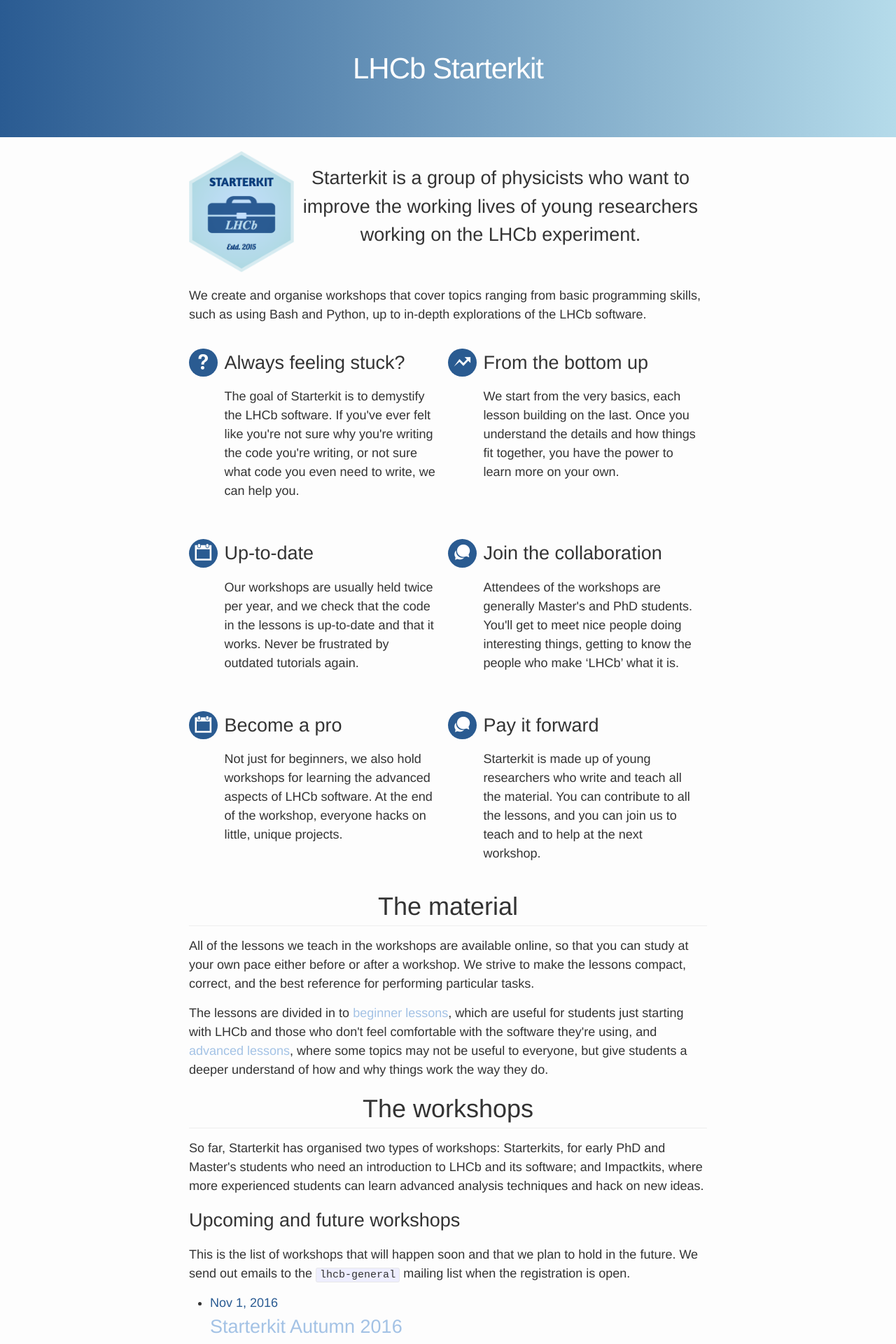
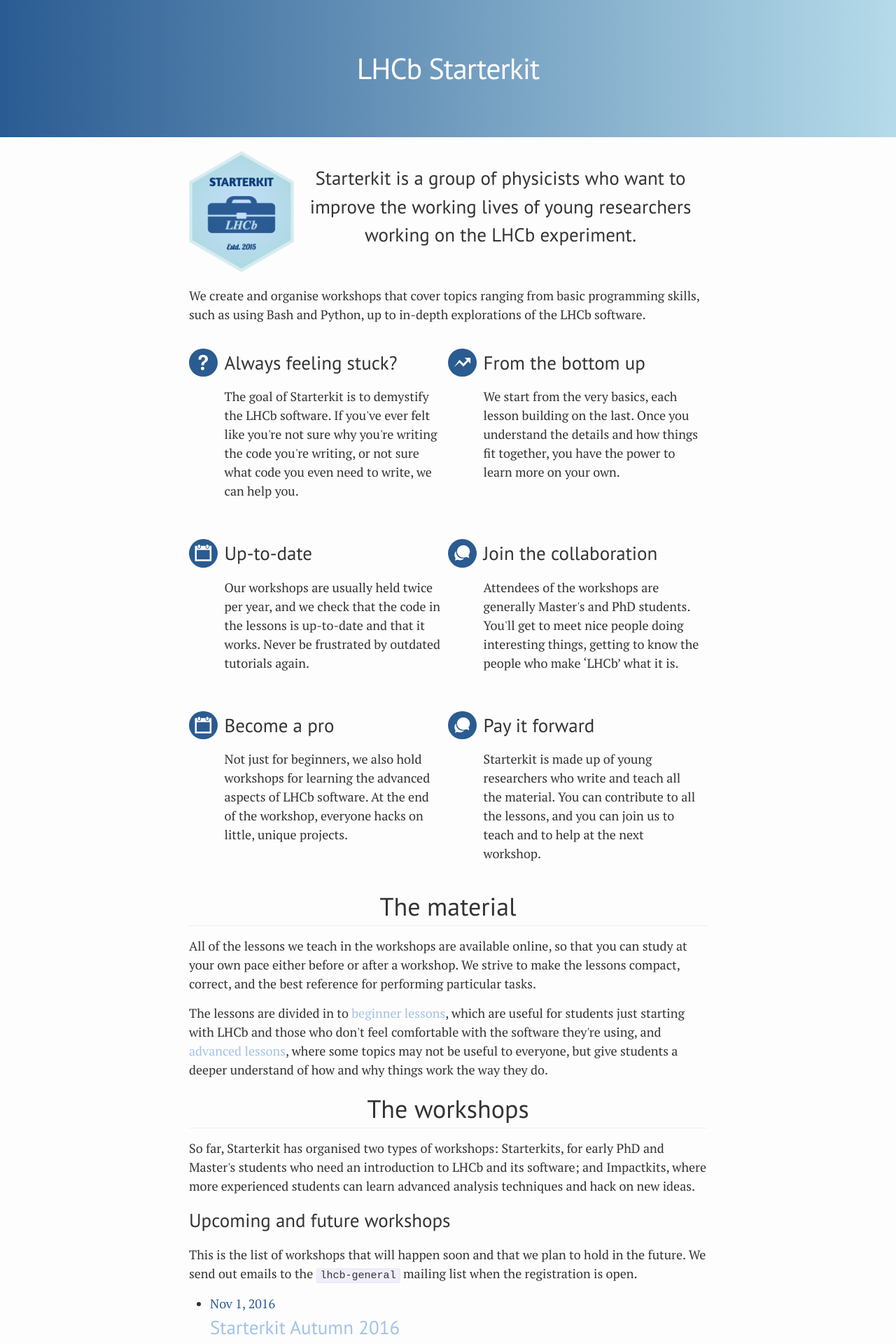
Before and after one commit to lhcb/starterkit, a Jekyll site: the page built from index.html, in a window 1280 px wide. Shown: the top 1920 px of the page at 70% size. Built offline with Jekyll 4.4.1, drawn with Linux system fonts in a browser that asks for light colours.

Commit message:
Use PT serif/sans.
For consistency with other CERN sites.

```diff
--- a/_includes/head.html
+++ b/_includes/head.html
@@ -6,6 +6,7 @@
   <title>{% if page.title %}{{ page.title }}{% else %}{{ site.title }}{% endif %}</title>
   <meta name="description" content="{% if page.excerpt %}{{ page.excerpt | strip_html | strip_newlines | truncate: 160 }}{% else %}{{ site.description }}{% endif %}">
 
+  <link href='https://fonts.googleapis.com/css?family=PT+Sans:400,400italic,700|PT+Serif:400,400italic,700' rel='stylesheet' type='text/css'>
   <link rel="stylesheet" href="{{ "/css/main.css" | prepend: site.baseurl }}">
   <link rel="stylesheet" href="//code.ionicframework.com/ionicons/2.0.1/css/ionicons.min.css">
   <link rel="canonical" href="{{ page.url | replace:'index.html','' | prepend: site.baseurl | prepend: site.url }}">
--- a/_sass/_base.scss
+++ b/_sass/_base.scss
@@ -23,6 +23,11 @@ body {
     -o-font-feature-settings: "kern" 1;
     font-feature-settings: "kern" 1;
     font-kerning: normal;
+}
+
+
+h1, h2, h3, h4, h5, h6 {
+    font-family: $header-font-family;
 }
 
 
--- a/css/main.scss
+++ b/css/main.scss
@@ -6,7 +6,8 @@
 
 
 // Our variables
-$base-font-family: "Helvetica Neue", Helvetica, Arial, sans-serif;
+$base-font-family: "PT serif", "Helvetica Neue", Helvetica, Arial, serif;
+$header-font-family: "PT sans", "Helvetica Neue", Helvetica, Arial, sans-serif;
 $base-font-size:   18px;
 $base-font-weight: 400;
 $small-font-size:  $base-font-size * 0.875;
```
